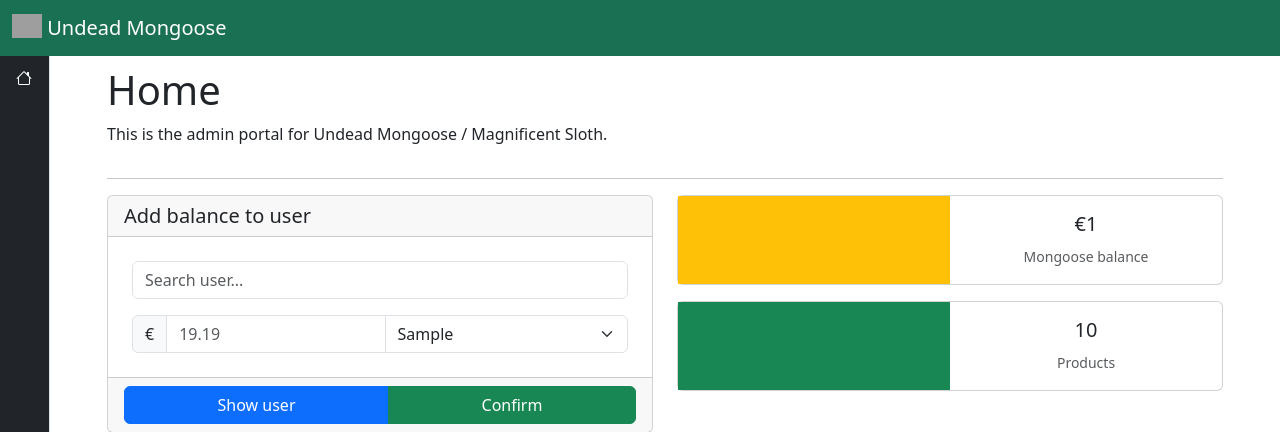
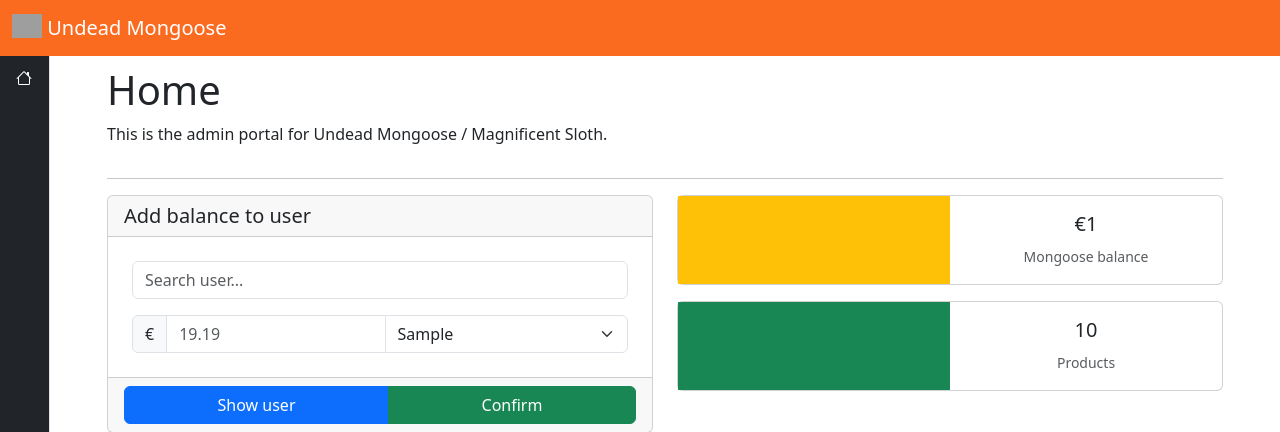
Before and after one commit to svsticky/undead-mongoose, a Django app: template admin_board_view/templates/home.html in a window 1280 px wide. Shown: the top 432 px of the page. Run offline with Django 3.2, Linux system fonts and the light colour scheme; tables that the repository leaves empty hold one stand-in row (values such as "Sample post"); the template is opened without the code that fills it: values that come from a table or form of the project are taken from there, most other values are stand-ins (such as "Sample title", 1, 10 or a date in 2020); grey boxes are pictures that could not be loaded.

Commit message:
chore: new board color (#fa6b20) (#108)

```diff
--- a/admin_board_view/static/AdminBoardView/styles.css
+++ b/admin_board_view/static/AdminBoardView/styles.css
@@ -32,7 +32,7 @@
 }
 
 .board-color {
-  background-color: #197052;
+  background-color: #fa6b20;
 }
 
 .disabled-product {
```
